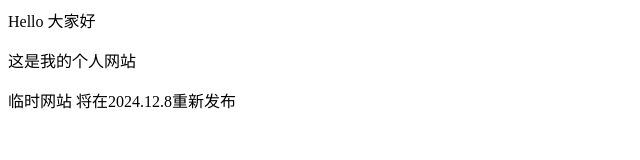
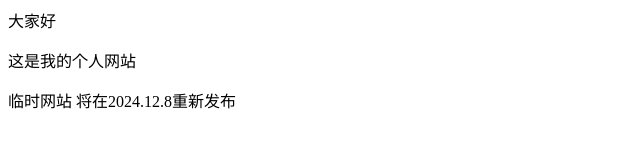
Before and after one commit to Douglas-maker/Douglas-maker.github.io, a plain HTML site: page index.html in a window 1280 px wide. Shown: the full height of the page, 0-640 px from the left. Drawn offline with Linux system fonts and the light colour scheme.

Commit message:
Update index.html

```diff
--- a/index.html
+++ b/index.html
@@ -1,3 +1,3 @@
-<p>Hello 大家好</p>
+<p>大家好</p>
 <p>这是我的个人网站 </p>
 <p>临时网站 将在2024.12.8重新发布</p>
```
